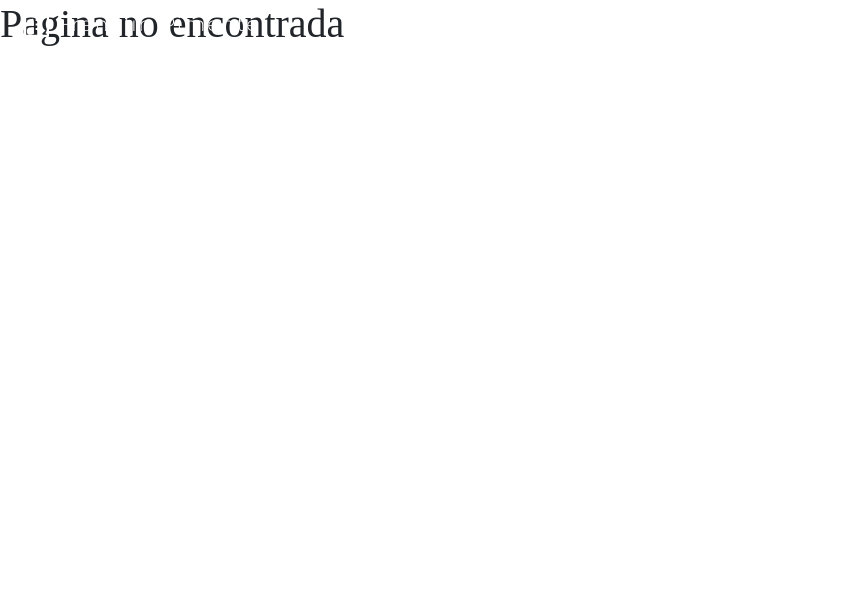
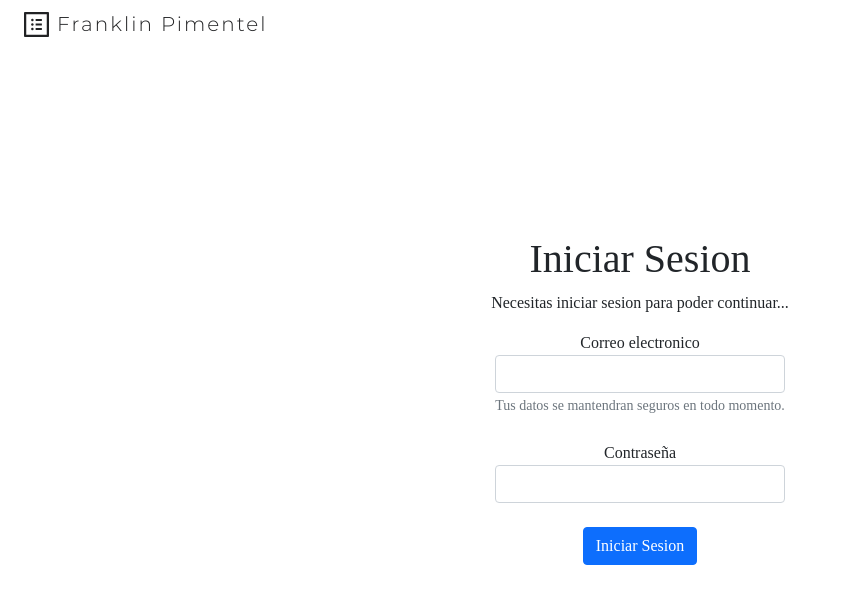
Before and after one commit to Franklingp/portafolioReact, a React app: page /login in a window 1280 px wide. Shown: the top 604 px of the page, without its empty margins (0-850 px from the left). Built offline with nearby package versions, Linux system fonts and the light colour scheme; no server answers; a web font is replaced by a local one.

Commit message:
Se han mejorado estilos de login

```diff
--- /dev/null
+++ b/src/assets/styles/AuthLogin.css
@@ -0,0 +1,9 @@
+.login-content {
+	display: flex;
+	flex-direction: column;
+	justify-content: center;
+	align-items: center;
+	text-align: center;
+	width: 100vw;
+	height: 100vh;
+}
--- a/src/components/structural/Header.js
+++ b/src/components/structural/Header.js
@@ -20,9 +20,6 @@ const Header = (props) => {
     const path = props.location.pathname;
 
     //Check if is mobile version or not
-    //Oscar osorio
-    //la perla vive
-    //detras de jobsa tiene el taller
     const checkLayout = () => {
         if (window.screen.width < 1000) {
             setMobile(true);
@@ -52,6 +49,11 @@ const Header = (props) => {
                 setLogo(logoDark);
                 setTitle("#212224");
                 setItem("#ffffff");
+                break;
+            case "/login":
+                setLogo(logoDark);
+                setTitle("#212224");
+                setItem("#212224");
                 break;
             default:
                 setLogo(logoLigth);
--- a/src/containers/LoggedOut.js
+++ b/src/containers/LoggedOut.js
@@ -16,7 +16,7 @@ export default function Logged_in() {
             <Route path="/project/:id" component={ProjectDetail} />
             <Route path="/project" component={ProjectsList} />
             <Route path="/contact" component={Contact} />
-            <Route path="/dashboard/login" component={AuthLogin} />
+            <Route path="/login" component={AuthLogin} />
             <Route exact path="/" component={Home} />
             <Route component={NotFound} />
         </Switch>
--- a/src/dashboard/Authentication/AuthLogin.js
+++ b/src/dashboard/Authentication/AuthLogin.js
@@ -1,67 +1,70 @@
-import React from 'react';
-import { withRouter } from 'react-router-dom';
+import React, { useState } from 'react';
 import { logingUser } from '../../redux/actions/authActions';
 import { connect } from 'react-redux';
 
-class AuthLogin extends React.Component {
-    constructor(props){
-        super(props);
+//style
+import "../../assets/styles/AuthLogin.css";
 
-        this.state = {
-            email:"",
+const AuthLogin = ({ logingUser }) => {
+    const [form, setForm] = useState({
+        email: "",
         password: ""
-        }
-    }
+    });
 
-    componentDidUpdate(prevProps, prevState){
-        if(this.props.auth.isAuth === true){
-            this.props.history.push("/dashboard");
-        }
-    }
-
-    handleChange = (e) => {
-        this.setState({
+    //handle change
+    const handleChange = (e) => {
+        setForm({
+            ...form,
             [e.target.name]: e.target.value
         });
     }
 
-    handleSubmit = (e) => {
+    //handle submit
+    const handleSubmit = (e) => {
         e.preventDefault();
-        this.props.logingUser(this.state);
+        logingUser(form);
     }
 
-    render(){
-        let {email, password} = this.state;
-        return(
-            <section className="container text-center content-top">
-                <h1>AuthLogin</h1>
-                <p>Do you need to authenticate before continue...</p>
+    return (
+        <section className="container login-content">
+            <h1>Iniciar Sesion</h1>
+            <p>Necesitas iniciar sesion para poder continuar...</p>
 
-                <form onSubmit={this.handleSubmit}>
-                    <div className="form-group">
-                        <label htmlFor="email">Email address</label>
-                        <input name="email" type="email" className="form-control" id="email"
-                        aria-describedby="emailHelp" onChange={this.handleChange} value={email}/>
-                        <small id="emailHelp" className="form-text text-muted">We'll never share your email with anyone else.</small>
+            <form onSubmit={handleSubmit}>
+                <div className="mb-4">
+                    <label htmlFor="email">Correo electronico</label>
+                    <input
+                        name="email"
+                        type="email"
+                        className="form-control"
+                        aria-describedby="emailHelp"
+                        onChange={handleChange}
+                        value={form.email}
+                    />
+                    <small id="emailHelp" className="form-text text-muted">Tus datos se mantendran seguros en todo momento.</small>
                 </div>
-                    <div className="form-group">
-                        <label htmlFor="password">Password</label>
-                        <input name="password" type="password" className="form-control"
-                        id="password" onChange={this.handleChange} value={password}/>
+                <div className="mb-4">
+                    <label htmlFor="password">Contraseña</label>
+                    <input
+                        name="password"
+                        type="password"
+                        className="form-control"
+                        onChange={handleChange}
+                        value={form.password}
+                    />
                 </div>
-                    <button type="submit" className="btn btn-primary"
-                    disabled={email === "" || password === ""}>Submit</button>
+                <button
+                    type="submit"
+                    className="btn btn-primary">
+                    Iniciar Sesion
+                    </button>
             </form>
         </section>
     )
 }
-}
+
 const mapDispatchToProps = {
     logingUser
 }
 
-const mapStateToProps = state => ({
-    auth: state.auth
-})
-
-export default connect(mapStateToProps, mapDispatchToProps)(withRouter(AuthLogin));
+export default connect(null, mapDispatchToProps)(AuthLogin);
--- a/src/pages/Contact.js
+++ b/src/pages/Contact.js
@@ -17,10 +17,12 @@ const Contact = (props) => {
     const handleSubmit = (event) => {
         event.preventDefault();
         props.addNewMessage({ ...form });
-        alert(`Gracias ${name} por dejar tu mensaje, proxiamente estare contactando contigo por correo`);
-        nameState('');
-        emailState('');
-        messageState('');
+        alert(`Gracias ${name} por dejar tu mensaje, proxiamente estare contactando contigo.`);
+        setForm({
+            name: "",
+            email: "",
+            message: "",
+        })
     }
 
     const handleChange = (e) => {
@@ -84,7 +86,9 @@ const Contact = (props) => {
 
                 </form>
                 <p className="text-form text-ligth">
-                    Este formulario obtiene tus datos <br />para poder <span className="ligth">contactar</span> contigo posteriormente. <br />No te preocupes tus datos estan <span className="ligth">seguros.</span>
+                    Este formulario es con el fin <br />
+                    de poder <span className="ligth">contactar</span> contigo posteriormente. <br />
+                    No te preocupes tus datos estan <span className="ligth">seguros.</span>
                 </p>
             </div>
         </section>
```
Also changed, not shown: src/components/structural/Footer.js (deleted, +0 -12 lines). Lines whose indentation alone changed are shown as unchanged.
